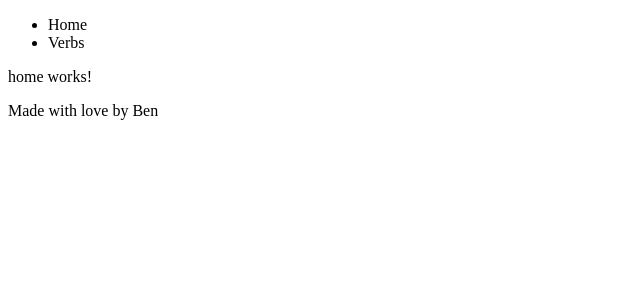
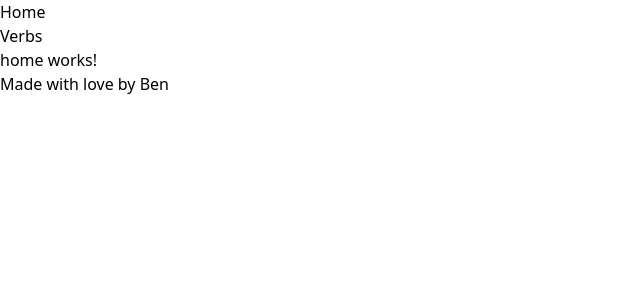
Before and after one commit to Benjamin-PETEL/EnglishBattle-WEB, an Angular app: page / in a window 1280 px wide. Shown: the top 300 px of the page, without its empty margins (0-640 px from the left). Built offline with nearby package versions, Linux system fonts and the light colour scheme.

Commit message:
Add tailwind

```diff
--- a/package.json
+++ b/package.json
@@ -28,12 +28,15 @@
     "@angular/compiler-cli": "~12.2.0",
     "@types/jasmine": "~3.8.0",
     "@types/node": "^12.11.1",
+    "autoprefixer": "^10.4.7",
     "jasmine-core": "~3.8.0",
     "karma": "~6.3.0",
     "karma-chrome-launcher": "~3.1.0",
     "karma-coverage": "~2.0.3",
     "karma-jasmine": "~4.0.0",
     "karma-jasmine-html-reporter": "~1.7.0",
+    "postcss": "^8.4.13",
+    "tailwindcss": "^3.0.24",
     "typescript": "~4.3.5"
   }
 }
--- a/src/styles.scss
+++ b/src/styles.scss
@@ -1 +1,14 @@
 /* You can add global styles to this file, and also import other style files */
+@tailwind base;
+@tailwind components;
+@tailwind utilities;
+
+.bar{
+    display: block;
+    width: 25px;
+    height: 3px;
+    margin: 5px auto;
+    -webkit-transition: all 0.3s ease-in-out;
+    transition: all 0.3s ease-in-out;
+    background-color: white;
+}
--- /dev/null
+++ b/tailwind.config.js
@@ -0,0 +1,23 @@
+module.exports = {
+  content: [
+    "./src/**/*.{html,ts}",
+  ],
+  darkMode: 'class',
+  theme: {
+    extend: {
+      colors: {
+        transparent: 'transparent',
+        current: 'current',
+        dark: '#0A0001',
+        grey: '#381E21',
+        main: '#640211',
+        pink: '#F8D4DA',
+        white: '#FFF6F7'
+    }
+    },
+  },
+  variants: {
+    extend: {},
+  },
+  plugins: [],
+}
```
Also changed, not shown: 1 other file (tests, documents, lock files or other folders).
